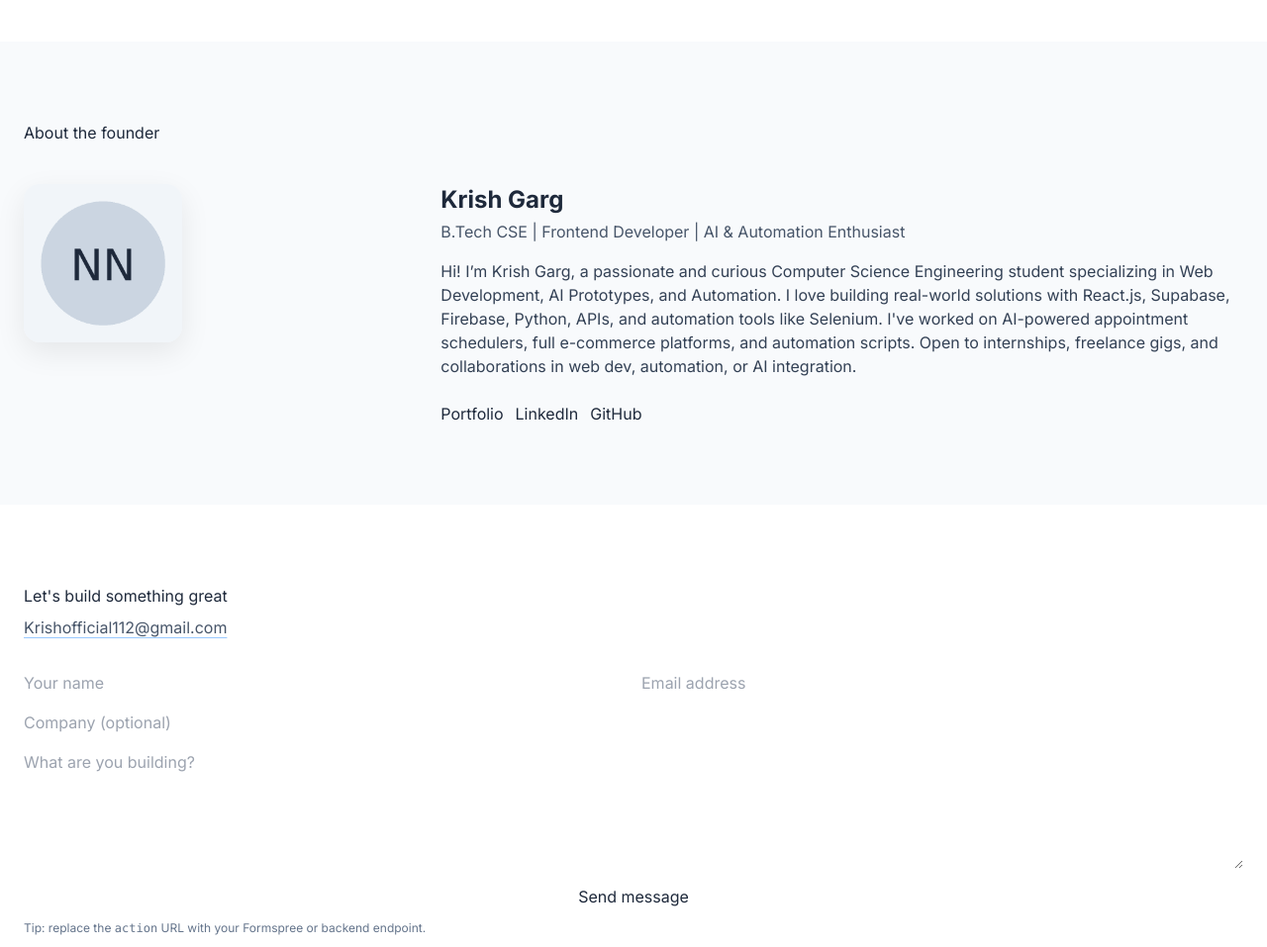
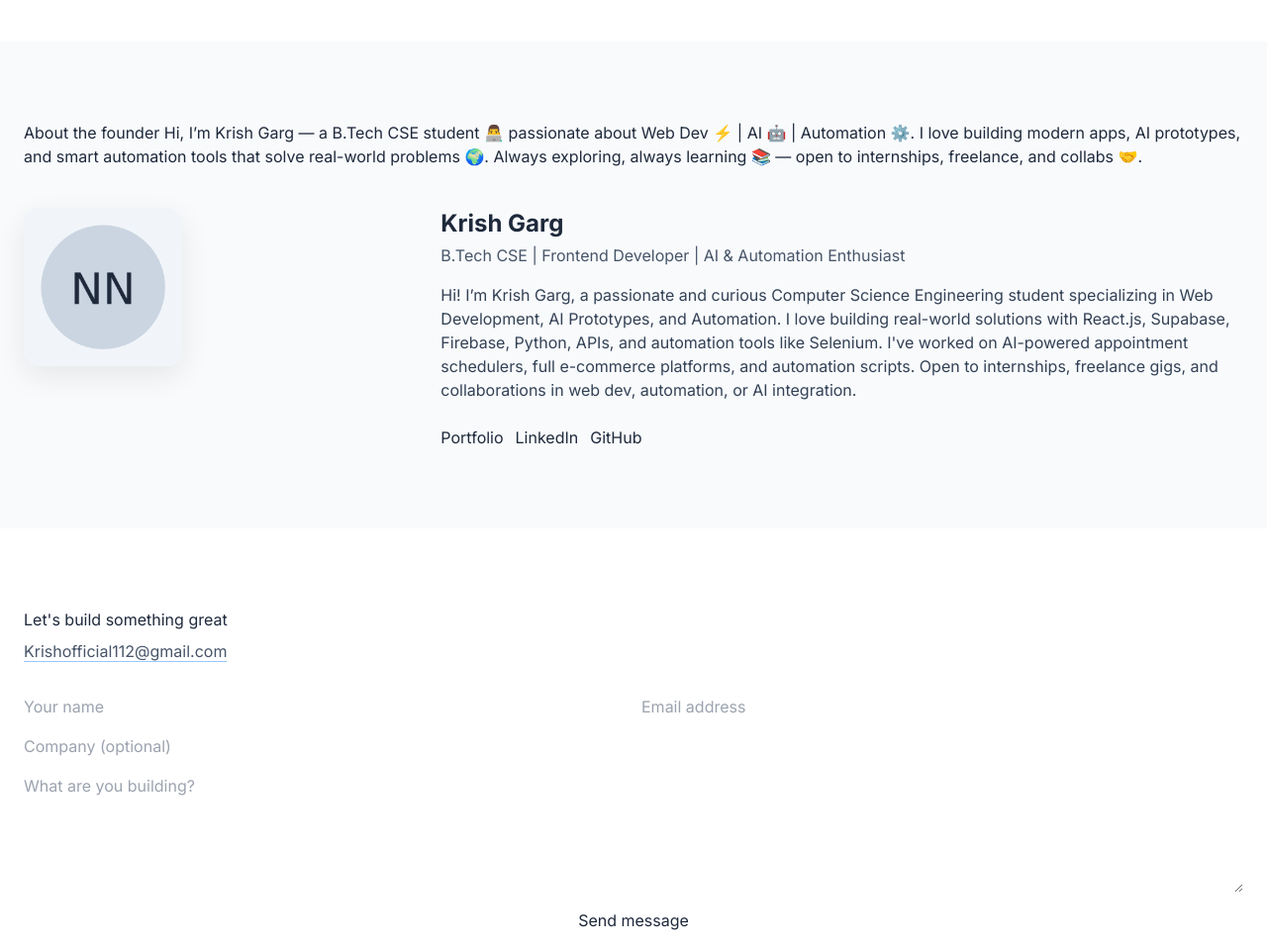
Before and after one commit to krishofficial112-dev/NovaNest, a plain HTML site: page index.html in a window 1280 px wide. Shown: the part 1720-2677 px from the top of the page at 99% size. Drawn offline with nearby package versions, Linux system fonts and the light colour scheme; files that its build step writes are made by us from their sources; files whose address does not match are found by name.

Commit message:
Update index.html

```diff
--- a/index.html
+++ b/index.html
@@ -106,6 +106,7 @@
     <div class="max-w-7xl mx-auto px-6">
       <div class="flex items-end justify-between gap-6 mb-10">
         <h2 class="section-title">Everything you need to ship</h2>
+
         <p class="text-slate-600 max-w-xl">From sleek landing pages to AI‑powered platforms—pick a plan or mix & match.</p>
       </div>
       <div class="grid sm:grid-cols-2 lg:grid-cols-3 gap-6">
@@ -215,7 +216,11 @@
   <!-- ABOUT / PROFILE (auto-filled from data/profile.json) -->
   <section id="about" class="py-20 bg-slate-50">
     <div class="max-w-7xl mx-auto px-6">
-      <h2 class="section-title mb-10">About the founder</h2>
+      <h2 class="section-title mb-10">About the founder
+  Hi, I’m Krish Garg — a B.Tech CSE student 👨‍💻 passionate about Web Dev ⚡ | AI 🤖 | Automation ⚙️.
+I love building modern apps, AI prototypes, and smart automation tools that solve real-world problems 🌍.
+Always exploring, always learning 📚 — open to internships, freelance, and collabs 🤝.
+      </h2>
       <div class="grid md:grid-cols-3 gap-8 items-start">
         <div class="md:col-span-1">
           <img id="profileAvatar" src="assets/profile-placeholder.png" alt="https://ibb.co/7xFkZrVg" class="w-40 h-40 object-cover rounded-2xl shadow-soft">
@@ -245,7 +250,7 @@
         <textarea name="message" placeholder="What are you building?" class="input sm:col-span-2" rows="5" required></textarea>
         <button class="btn-primary sm:col-span-2">Send message</button>
       </form>
-      <p class="text-xs text-slate-500 mt-3">Tip: replace the <code>action</code> URL with your Formspree or backend endpoint.</p>
+      <p class="text-xs text-slate-500 mt-3"></p>
     </div>
   </section>
 
```
